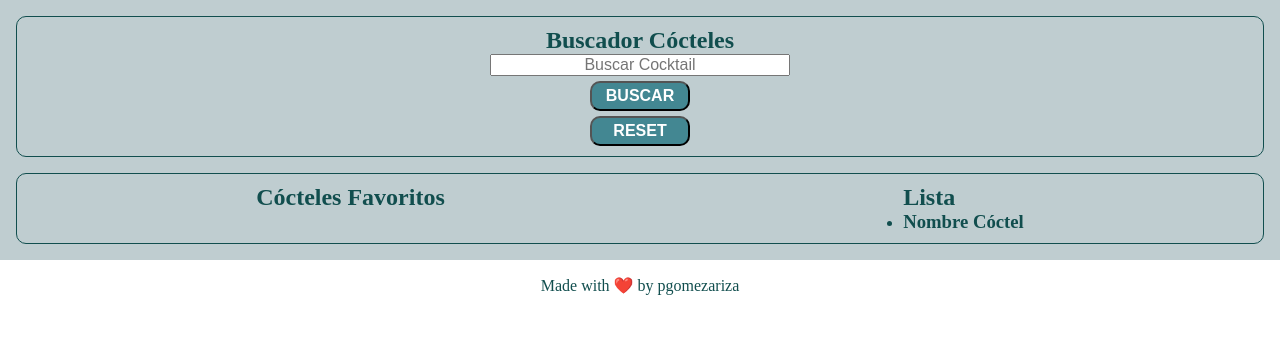
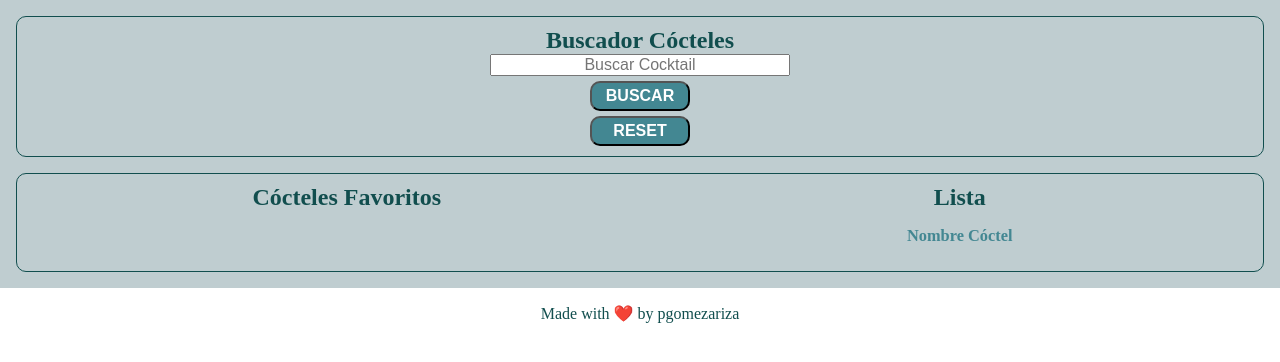
Before and after one commit to Adalab/modulo-2-evaluacion-final-pgomezariza, a website: page public/index.html in a window 1280 px wide. Drawn offline with Linux system fonts and the light colour scheme.

Commit message:
add definitive sass

```diff
--- a/src/scss/components/_cocktails.scss
+++ b/src/scss/components/_cocktails.scss
@@ -49,20 +49,29 @@
   padding: 10px 10px;
 }
 
+.favsCockt,
+.list {
+  display: flex;
+  flex-direction: column;
+  align-items: center;
+}
+
+.drink {
+  display: flex;
+  flex-direction: column;
+  align-items: center;
+  margin: 15px;
+  font-size: 14px;
+  color: $colorDirtyBlue;
+}
+
 .imgDrink,
 .js-imgDrink,
 .js-favImgDrink {
   width: 100px;
-  display: flex;
-  flex-direction: row;
+  padding-top: 5px;
 }
 
-@media all and (min-width: 1200px) {
-  .favsCockt,
-  .cocktailList {
-    grid-template-columns: 1fr 1fr 1fr;
-  }
-}
 .footer {
   display: flex;
   flex-direction: column;
```
Also changed, not shown: public/assets/css/main.css, 1 other file.
